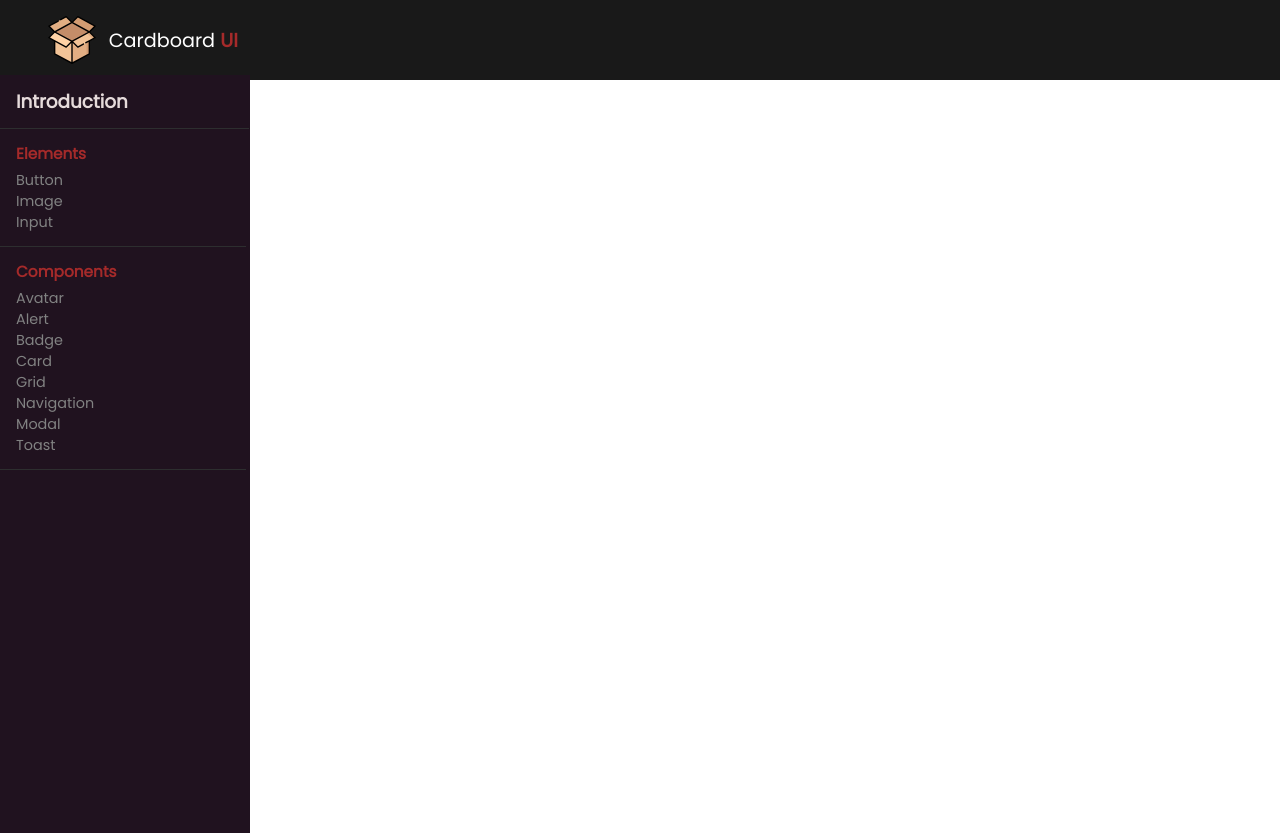
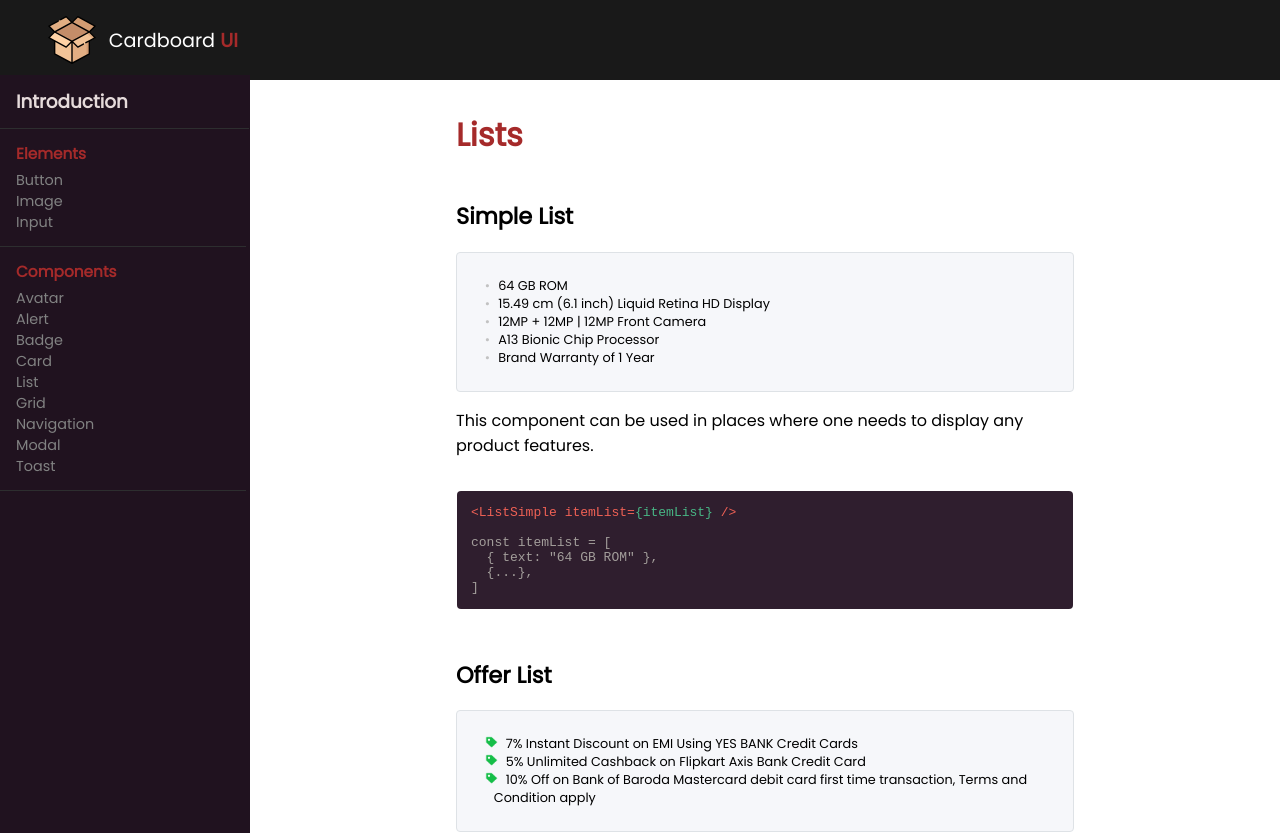
Before and after one commit to Shivaansh-Agarwal/Cardboard-UI, a React (Create React App) app: page /docs/list in a window 1280 px wide. Shown: the top 833 px of the page. Before the commit the page ends 800 px from the top, so only its background shows below. Built offline with nearby package versions, Linux system fonts and the light colour scheme.

Commit message:
add: list components & ui fixes

```diff
--- a/src/components/css-components/Grid/Grid.jsx
+++ b/src/components/css-components/Grid/Grid.jsx
@@ -14,3 +14,18 @@ export const Grid = ({ productsList }) => {
     </div>
   );
 };
+
+export const GridDualColumns = ({ itemsList }) => {
+  return (
+    <table className="grid-2-cols">
+      {itemsList.map((item, index) => {
+        return (
+          <tr key={index} className="grid-2-cols-row">
+            <td className="grid-2-cols-title">{item.title}</td>
+            <td className="grid-2-cols-text">{item.text}</td>
+          </tr>
+        );
+      })}
+    </table>
+  );
+};
--- a/src/components/css-components/Grid/GridUtility.jsx
+++ b/src/components/css-components/Grid/GridUtility.jsx
@@ -4,7 +4,7 @@ import {
   CompPageTemplate,
   CompSectionTemplate,
 } from "../CompPageTemplates.jsx";
-import { Grid } from "./Grid.jsx";
+import { Grid, GridDualColumns } from "./Grid.jsx";
 import {
   prodImg1,
   prodImg2,
@@ -22,7 +22,9 @@ const GridUtility = () => {
   useEffect(() => {
     hljs.highlightAll();
   }, []);
-  return <CompPageTemplate pageHeading={"Grids"} sections={[section1]} />;
+  return (
+    <CompPageTemplate pageHeading={"Grids"} sections={[section2, section1]} />
+  );
 };
 export default GridUtility;
 
@@ -319,15 +321,77 @@ const productsList = [
   },
 ];
 
-const section1Preview = (
-  <>
-    <Grid productsList={productsList} />
-  </>
-);
-const section1Code = ``;
+const section1Preview = <Grid productsList={productsList} />;
+const section1Code = `<Grid productsList={productsList} />
+
+const productsList = [
+  {
+    item: {
+      id: "awkdkjl2ed-afwdw-2121",
+      prod: {
+        prodName: "Gabanna T-Shirt",
+        prodDesc: "Men's Summer Slim Fit ada dwojdwj wjowd",
+        brand: "Gabanna",
+      },
+      price: {
+        currPrice: "16000",
+        origPrice: "20000",
+        discount: "20",
+        discountText: "20% off",
+        discountBadgeBgColor: "",
+      },
+      ratings: {
+        avgRatings: "4.4",
+        totalRatings: 95200,
+      },
+      images: {
+        imgURL: prodImg1,
+      },
+      badge: {
+        tagName: "BESTSELLER",
+        badgeBgColor: "orange",
+        showBadge: true,
+      },
+    },
+  },
+  {...}
+]`;
 const section1 = CompSectionTemplate({
-  sectionHeading: "Product Grid",
+  sectionHeading: "Multiple Columns Products Grid",
   sectionDesc: "",
   preview: section1Preview,
   code: section1Code,
 });
+
+const itemList = [
+  {
+    title: "In The Box",
+    text: "iPhone, USB-C to Lightning Cable, Documentation",
+  },
+  {
+    title: "Other Display Features",
+    text:
+      "1400:1 Contrast Ratio (Typical), True Tone Display, Wide Colour Display (P3), Haptic Touch, 625 nits Max Brightness (Typical), Fingerprint Resistant Oleophobic Coating, Support for Display of Multiple Languages and Characters Simultaneously",
+  },
+  {
+    title: "Processor Type",
+    text: "A13 Bionic Chip",
+  },
+];
+const section2Preview = <GridDualColumns itemsList={itemList} />;
+const section2Code = `<GridDualColumns itemsList={itemList} />
+
+const itemList = [
+  {
+    title: "In The Box",
+    text: "iPhone, USB-C to Lightning Cable, Documentation",
+  },
+  {...},
+];
+`;
+const section2 = CompSectionTemplate({
+  sectionHeading: "2-Columns Grid",
+  sectionDesc: "",
+  preview: section2Preview,
+  code: section2Code,
+});
--- a/src/components/css-components/Grid/grid.css
+++ b/src/components/css-components/Grid/grid.css
@@ -17,3 +17,23 @@
   grid-gap: 20px;
   grid-auto-flow: dense;
 }
+
+.grid-2-cols {
+  width: 100%;
+  font-size: 0.8rem;
+}
+.grid-2-cols-row {
+  width: 100%;
+  display: flex;
+  align-items: flex-start;
+}
+.grid-2-cols-row:not(:first-child) {
+  margin-top: 0.4rem;
+}
+.grid-2-cols-title {
+  width: 20%;
+  color: #878787;
+}
+.grid-2-cols-text {
+  width: 80%;
+}
--- a/src/components/css-components/InputField/InputFieldUtility.jsx
+++ b/src/components/css-components/InputField/InputFieldUtility.jsx
@@ -32,6 +32,7 @@ const section1Preview = (
 const section1Code = `<InputField
   placeholder="Enter Username"
 />
+
 <InputField
   placeholder="Enter Username"
   text="Lorem ipsum dolor sit amet."
--- /dev/null
+++ b/src/components/css-components/List/List.jsx
@@ -0,0 +1,74 @@
+import React from "react";
+
+export const ListSimple = ({ itemList }) => {
+  return (
+    <>
+      <ul className="list-bullets">
+        {itemList.map((item, index) => {
+          return (
+            <li key={index} className="li-simple">
+              {item.text}
+            </li>
+          );
+        })}
+      </ul>
+    </>
+  );
+};
+
+export const ListOfferBullet = ({ itemList }) => {
+  return (
+    <>
+      <ul className="list-bullets">
+        {itemList.map((item, index) => {
+          return (
+            <li key={index} className="li-offer">
+              {item.text}
+            </li>
+          );
+        })}
+      </ul>
+    </>
+  );
+};
+
+export const StackedList1 = ({ itemList, isBorder = true }) => {
+  return (
+    <>
+      <ul className="list-group">
+        {itemList.map((item, index) => {
+          return (
+            <li
+              className="list-group-item"
+              key={index}
+              style={{ borderWidth: isBorder ? "1px" : "0px" }}
+            >
+              {item.text}
+            </li>
+          );
+        })}
+      </ul>
+    </>
+  );
+};
+
+export const StackedList2 = ({ itemList, isBorder = true }) => {
+  return (
+    <>
+      <ul className="list-group">
+        {itemList.map((item, index) => {
+          return (
+            <li
+              className="list-group-item"
+              key={index}
+              style={{ borderWidth: isBorder ? "1px" : "0px" }}
+            >
+              <input type="checkbox" value="" className="list-checkbox" />
+              {item.text}
+            </li>
+          );
+        })}
+      </ul>
+    </>
+  );
+};
--- /dev/null
+++ b/src/components/css-components/List/ListUtility.jsx
@@ -0,0 +1,118 @@
+import React, { useEffect } from "react";
+import hljs from "highlight.js";
+import {
+  CompPageTemplate,
+  CompSectionTemplate,
+} from "../CompPageTemplates.jsx";
+import {
+  ListSimple,
+  ListOfferBullet,
+  StackedList1,
+  StackedList2,
+} from "./List.jsx";
+
+const ListUtility = () => {
+  useEffect(() => {
+    hljs.highlightAll();
+  }, []);
+  return (
+    <CompPageTemplate
+      pageHeading={"Lists"}
+      sections={[section1, section2, section3, section4]}
+    />
+  );
+};
+export default ListUtility;
+
+const itemList = [
+  { text: "64 GB ROM" },
+  { text: "15.49 cm (6.1 inch) Liquid Retina HD Display" },
+  { text: "12MP + 12MP | 12MP Front Camera" },
+  { text: "A13 Bionic Chip Processor" },
+  { text: "Brand Warranty of 1 Year" },
+];
+
+const section1Preview = (
+  <>
+    <ListSimple itemList={itemList} />
+  </>
+);
+const section1Code = `<ListSimple itemList={itemList} />
+
+const itemList = [
+  { text: "64 GB ROM" },
+  {...},
+]`;
+const section1 = CompSectionTemplate({
+  sectionHeading: "Simple List",
+  sectionDesc:
+    "This component can be used in places where one needs to display any product features.",
+  preview: section1Preview,
+  code: section1Code,
+});
+
+const offerList = [
+  { text: "7% Instant Discount on EMI Using YES BANK Credit Cards" },
+  { text: "5% Unlimited Cashback on Flipkart Axis Bank Credit Card" },
+  {
+    text:
+      "10% Off on Bank of Baroda Mastercard debit card first time transaction, Terms and Condition apply",
+  },
+];
+
+const section2Preview = <ListOfferBullet itemList={offerList} />;
+const section2Code = `<ListOfferBullet itemList={itemList} />
+
+const itemList = [
+  { text: "7% Instant Discount on EMI Using YES BANK Credit Cards" },
+  {...},
+]
+`;
+const section2 = CompSectionTemplate({
+  sectionHeading: "Offer List",
+  sectionDesc:
+    "This component can be used in places where one needs to display any product offers.",
+  preview: section2Preview,
+  code: section2Code,
+});
+
+const section3Preview = (
+  <>
+    <StackedList1 itemList={itemList} />
+    <StackedList1 itemList={itemList} isBorder={false} />
+  </>
+);
+const section3Code = `<StackedList1 itemList={itemList} />
+<StackedList1 itemList={itemList} isBorder={false} />
+
+const itemList = [
+  { text: "64 GB ROM" },
+  {...},
+]`;
+const section3 = CompSectionTemplate({
+  sectionHeading: "Stacked List 1",
+  sectionDesc: "",
+  preview: section3Preview,
+  code: section3Code,
+});
+
+const section4Preview = (
+  <>
+    <StackedList2 itemList={itemList} />
+    <StackedList2 itemList={itemList} isBorder={false} />
+  </>
+);
+const section4Code = `<StackedList2 itemList={itemList} />
+<StackedList2 itemList={itemList} isBorder={false}/>
+
+const itemList = [
+  { text: "64 GB ROM" },
+  {...},
+]
+`;
+const section4 = CompSectionTemplate({
+  sectionHeading: "Stacked List 2",
+  sectionDesc: "",
+  preview: section4Preview,
+  code: section4Code,
+});
--- /dev/null
+++ b/src/components/css-components/List/list.css
@@ -0,0 +1,45 @@
+.list-bullets {
+  list-style: none;
+  padding: 0;
+  margin: 0;
+  font-size: 0.8rem;
+}
+.list-bullets .li-simple,
+.list-bullets .li-offer {
+  padding-left: 1em;
+  text-indent: -0.7em;
+}
+.list-bullets .li-simple::before {
+  content: "•";
+  color: rgb(194, 194, 194);
+  padding-right: 8px;
+}
+.list-bullets .li-offer:before {
+  background-image: url("./assets/offer-icon.png");
+  background-repeat: no-repeat;
+  background-size: 0.8rem 0.8rem;
+  display: inline-block;
+  width: 0.8rem;
+  height: 0.8rem;
+  content: "";
+  padding-right: 8px;
+}
+
+.list-group {
+  list-style: none;
+  padding: 0;
+  margin: 0;
+  font-size: 0.8rem;
+}
+.list-group-item {
+  display: flex;
+  align-items: center;
+  padding: 0.2rem 0.6rem;
+  text-align: left;
+  border: 1px solid rgb(194, 194, 194);
+}
+.list-checkbox {
+  width: 1em;
+  height: 1em;
+  margin-right: 1rem;
+}
--- a/src/components/css-components/components.css
+++ b/src/components/css-components/components.css
@@ -7,3 +7,4 @@
 @import url("./Toast/toast.css");
 @import url("./InputField/input-field.css");
 @import url("./Image/image.css");
+@import url("./List/list.css");
--- a/src/components/css-components/index.js
+++ b/src/components/css-components/index.js
@@ -8,3 +8,4 @@ export { default as GridUtility } from "./Grid/GridUtility.jsx";
 export { default as ToastUtility } from "./Toast/ToastUtility.jsx";
 export { default as InputFieldUtility } from "./InputField/InputFieldUtility.jsx";
 export { default as ImageUtility } from "./Image/ImageUtility.jsx";
+export { default as ListUtility } from "./List/ListUtility.jsx";
--- a/src/components/outer-components/Aside/Aside.jsx
+++ b/src/components/outer-components/Aside/Aside.jsx
@@ -33,6 +33,9 @@ const Aside = () => {
         <Link to="/docs/card" className="link link-small">
           Card
         </Link>
+        <Link to="/docs/list" className="link link-small">
+          List
+        </Link>
         <Link to="/docs/grid" className="link link-small">
           Grid
         </Link>
--- a/src/components/outer-components/Main/Main.jsx
+++ b/src/components/outer-components/Main/Main.jsx
@@ -11,6 +11,7 @@ import {
   ToastUtility,
   InputFieldUtility,
   ImageUtility,
+  ListUtility,
 } from "../../css-components";
 
 const Main = () => {
@@ -27,6 +28,7 @@ const Main = () => {
         <Route path="/docs/toast" component={ToastUtility} />
         <Route path="/docs/input" component={InputFieldUtility} />
         <Route path="/docs/image" component={ImageUtility} />
+        <Route path="/docs/list" component={ListUtility} />
       </Switch>
     </div>
   );
```
Also changed, not shown: src/components/css-components/List/assets/offer-icon.png (added).
